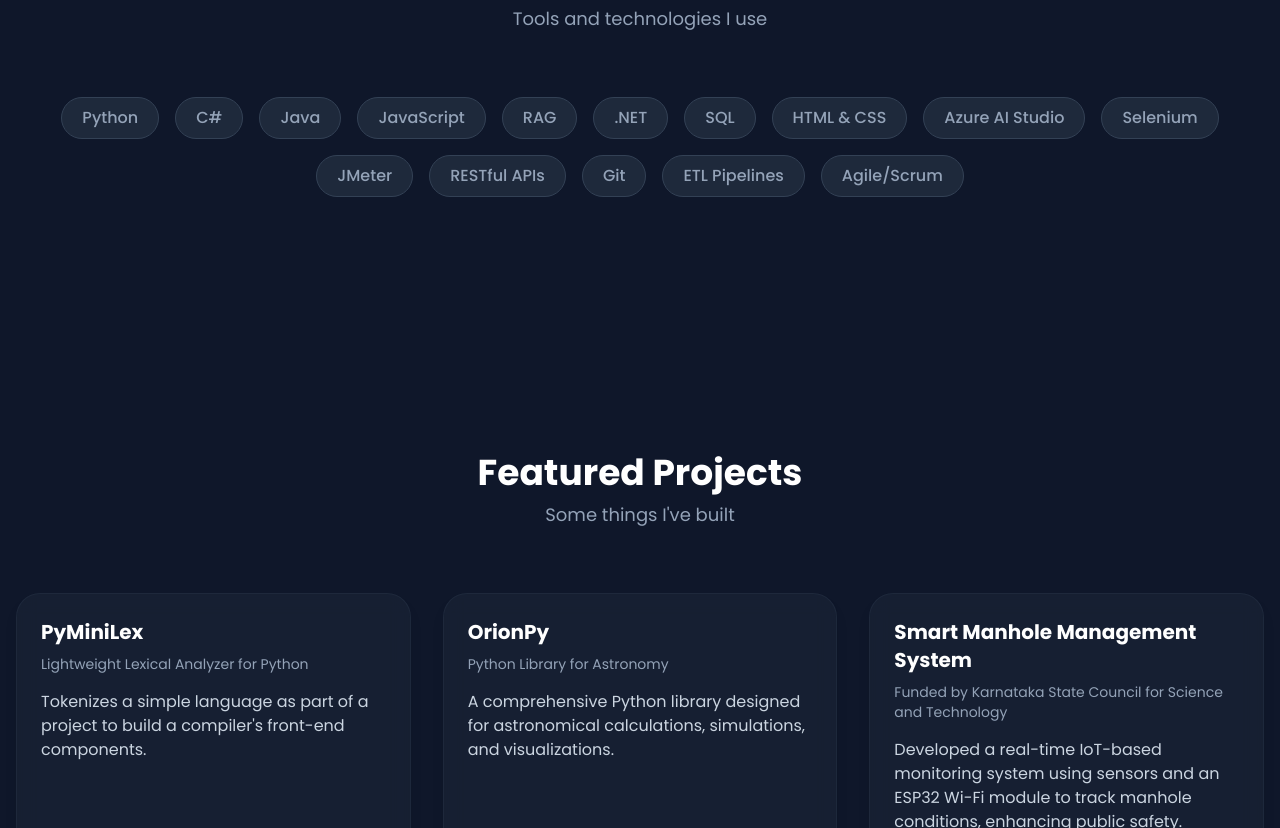
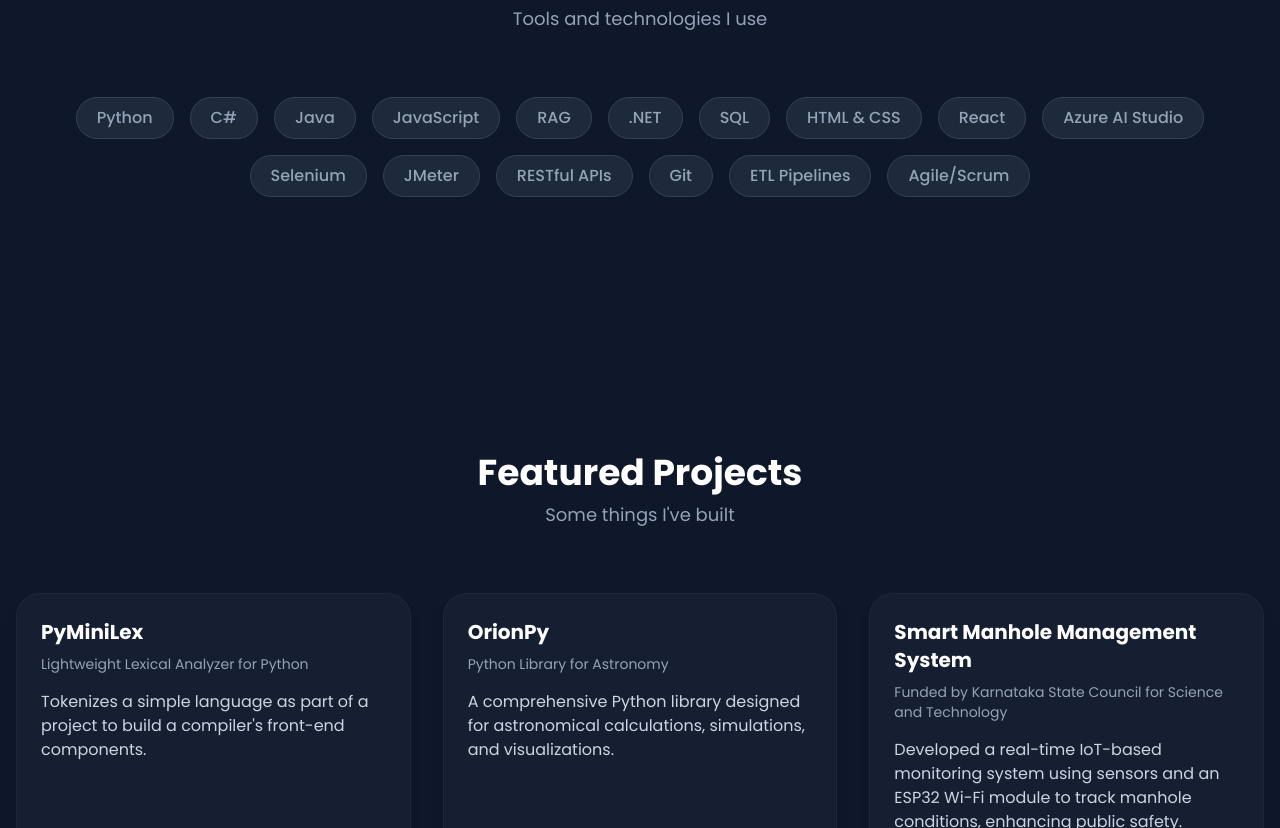
Before and after one commit to Parikshith-S/portfolio, a plain HTML site: page index.html in a window 1280 px wide. Shown: the part 3015-3843 px from the top of the page. Drawn offline with nearby package versions, Linux system fonts and the light colour scheme.

Commit message:
Updating skills

```diff
--- a/index.html
+++ b/index.html
@@ -339,6 +339,7 @@
                 <span class="skill-tag">.NET</span>
                 <span class="skill-tag">SQL</span>
                 <span class="skill-tag">HTML & CSS</span>
+                <span class="skill-tag">React</span>
                 <span class="skill-tag">Azure AI Studio</span>
                 <span class="skill-tag">Selenium</span>
                 <span class="skill-tag">JMeter</span>
```
